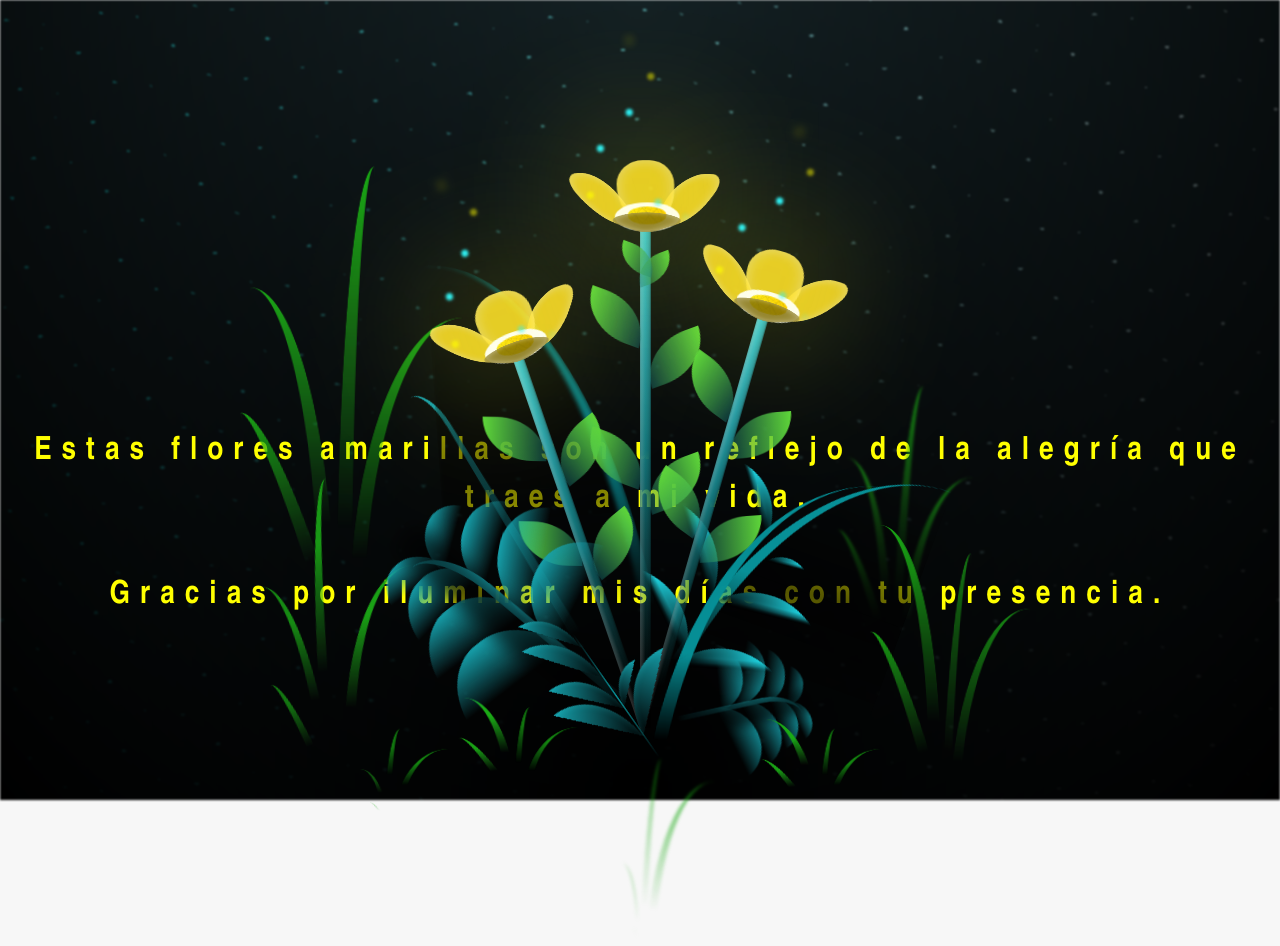
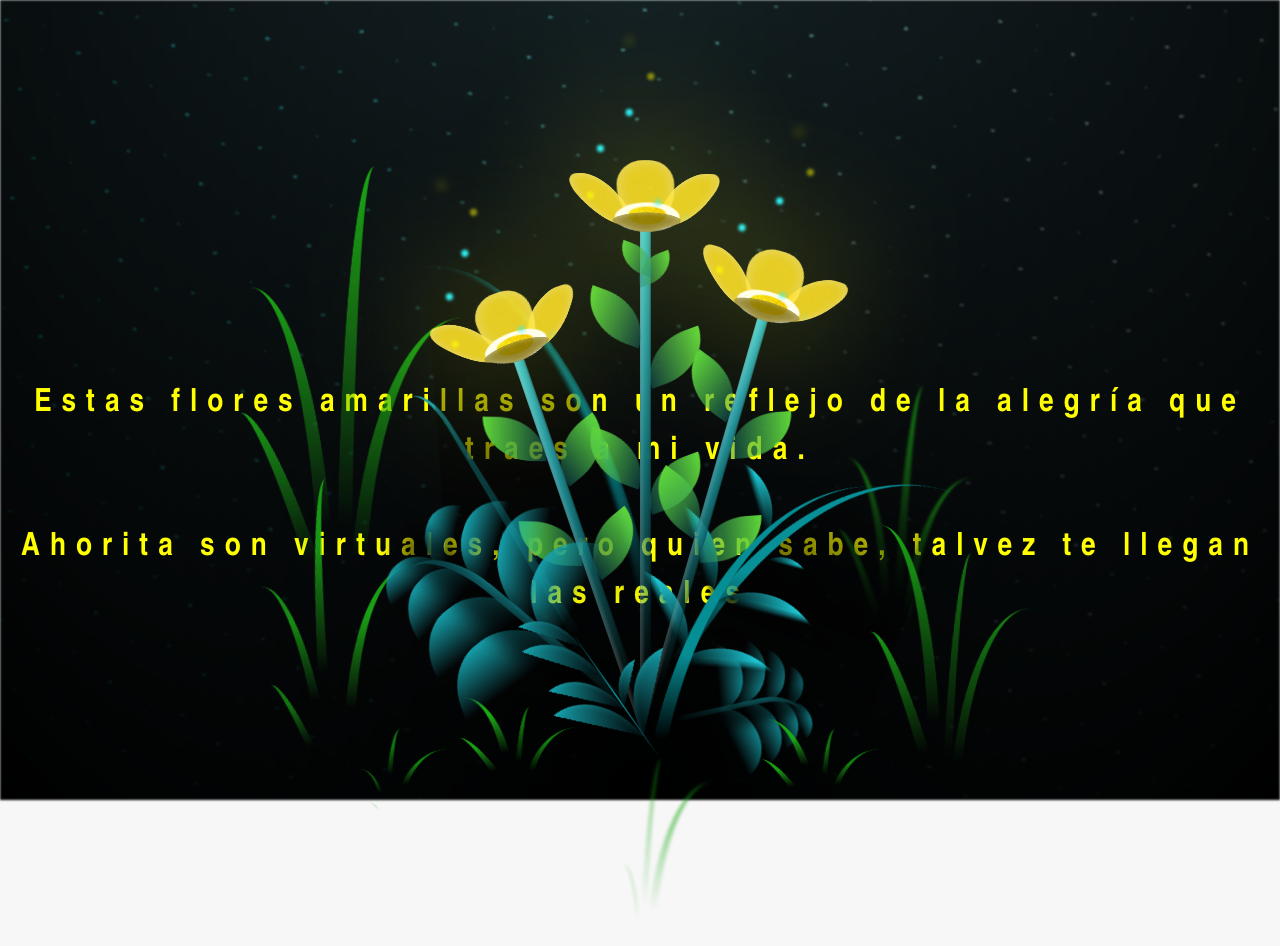
Before and after one commit to siramong/flores, a plain HTML site: page flower.html in a window 1280 px wide. Drawn offline with Linux system fonts and the light colour scheme.

Commit message:
Ultimo Commit

```diff
--- a/flower.html
+++ b/flower.html
@@ -14,7 +14,7 @@
 
     </div>
     <h1 class="titulo">Estas flores amarillas son un reflejo de la alegría que traes a mi vida. <br> <br>
-      Gracias por iluminar mis días con tu presencia.</h1>
+      Ahorita son virtuales, pero quien sabe, talvez te llegan las reales</h1>
 
     <div class="night"></div>
     <div class="flowers">
```
